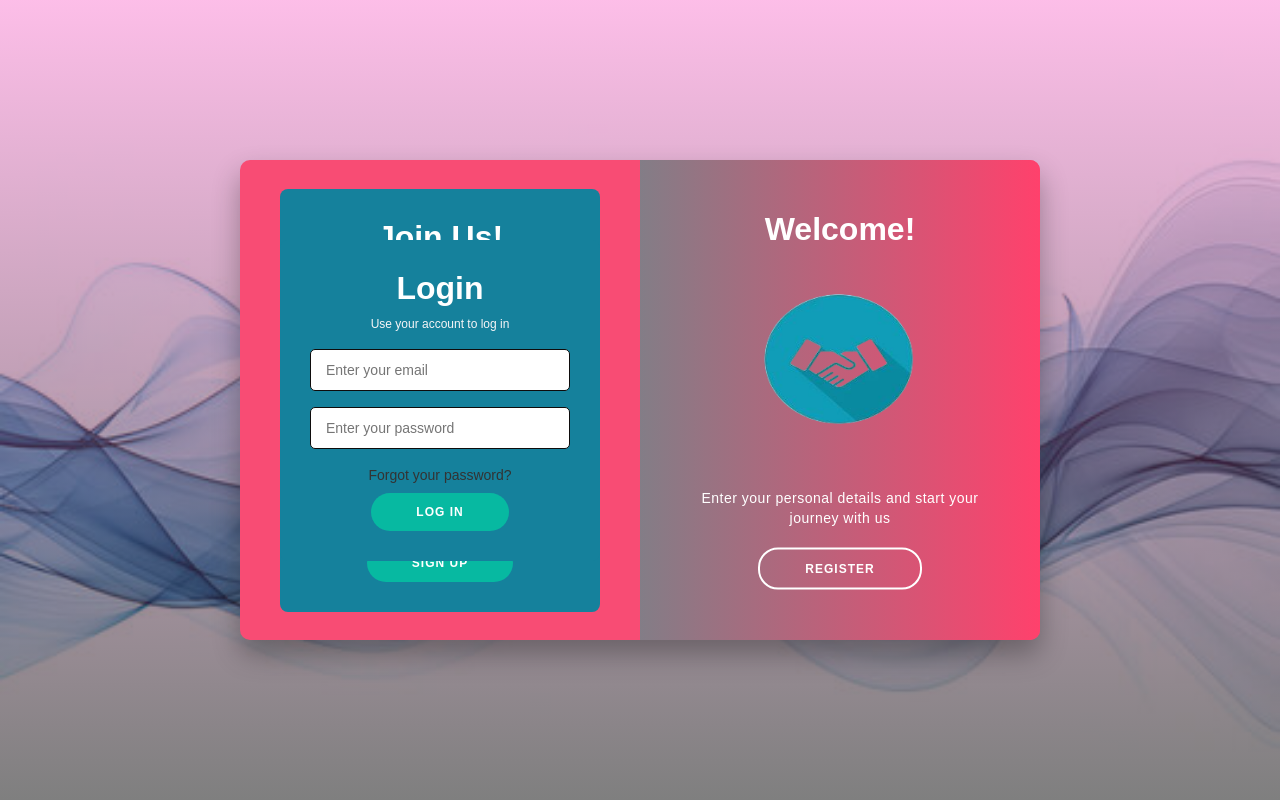
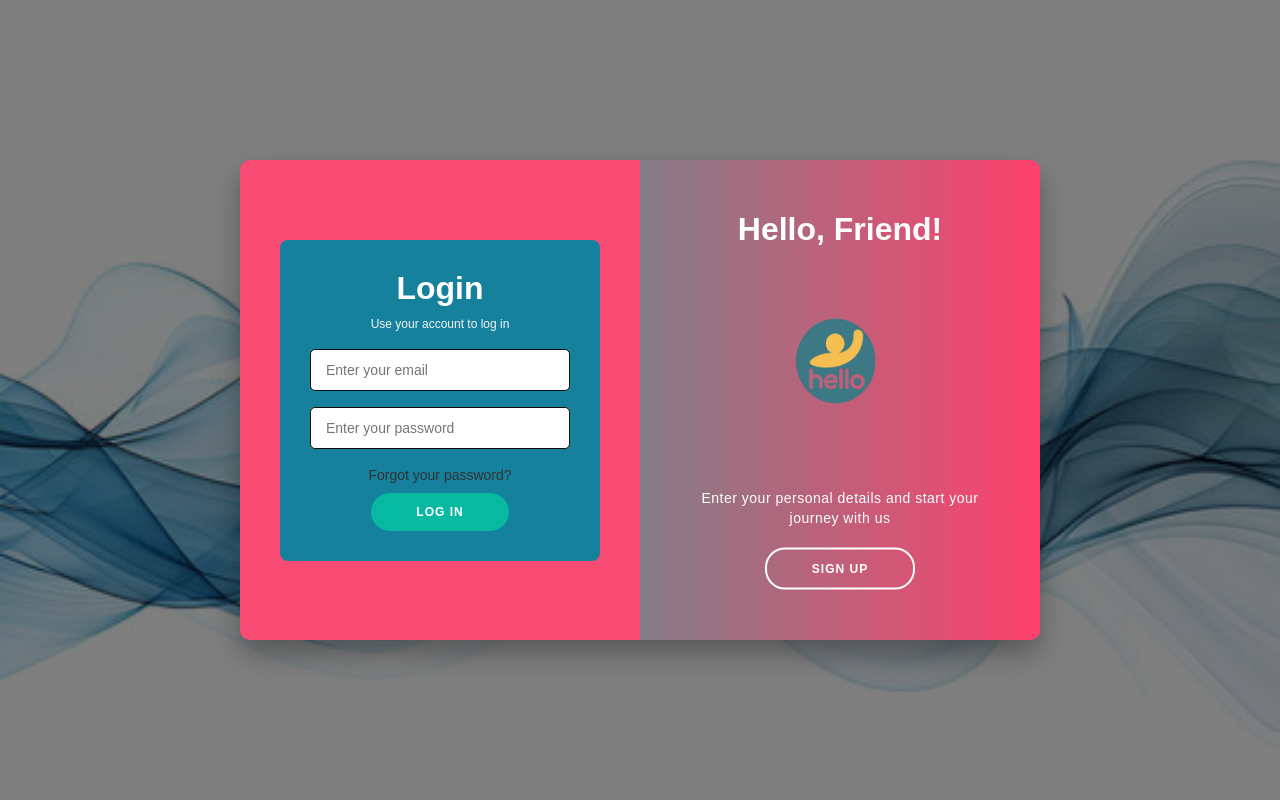
Before and after one commit to Jenifer0415/09292025-PHP-LOGIN, a PHP site: page /login.html in a window 1280 px wide. Run offline with PHP 8.4, Linux system fonts and the light colour scheme.

Commit message:
A folder for php log in page.

```diff
--- a/login.css
+++ b/login.css
@@ -11,16 +11,18 @@ body {
     justify-content: center;
     align-items: center;
     height: 100vh;
-     background:
-    linear-gradient(rgba(250, 125, 209, 0.5), rgba(0, 0, 0, 0.5)),
-    url("images/bg1.jpg") no-repeat center center fixed;
-     background-size: cover;
+    background:
+        linear-gradient(rgba(0, 0, 0, 0.5), rgba(0, 0, 0, 0.5)),
+        url("images/bg1.jpg") no-repeat center center fixed;
+    background-size: cover;
 }
 
+
+/* Headings & text */
 h1 {
     font-weight: bold;
     margin-bottom: 10px;
-    color:#fff;
+    color: #fff;
 }
 
 
@@ -49,7 +51,7 @@ a {
 }
 
 
-
+/* Buttons */
 button {
     border-radius: 20px;
     border: none;
@@ -87,8 +89,9 @@ button.ghost {
 }
 
 
+/* Main container */
 .container {
-    background-color:#f84c74;
+    background-color: #f84c74;
     border-radius: 10px;
     box-shadow: 0 14px 28px rgba(0,0,0,0.3);
     position: relative;
@@ -100,51 +103,48 @@ button.ghost {
 }
 
 
+/* Form containers */
 .form-container {
     position: absolute;
-    top: 50%;
-    transform: translateY(-50%);
-    width: 50%;
+    top: 0;
+    height: 100%;
     transition: all 0.6s ease-in-out;
+    display: flex;
     align-items: center;
     justify-content: center;
     flex-direction: column;
     padding: 40px;
+    width: 50%;
 }
 
+
+/* LOGIN (default visible) */
 .sign-in-container {
     left: 0;
-    height: 100%;
-    top: 0;
-    transform: none;
-    display: flex;
-    align-items: center;
-    justify-content: center;
+    z-index: 2;
+}
 
 
+.container.right-panel-active .sign-in-container {
+    transform: translateX(100%);
 }
 
-.container.right-panel-active .sign-in-container {
-    transform: translateX(0%, 50%);
-     opacity: 0;
-        z-index: 1;
-         animation: show 0.6s;
 
+/* REGISTER (hidden initially) */
+.sign-up-container {
+    left: 0;
+    opacity: 0;
+    z-index: 1;
 }
 
-.sign-up-container{
-    left:0;
-    height:100%;
-    display: flex;
-
-}
 
 .container.right-panel-active .sign-up-container {
-    transform: translateX(51%, 100% );
+    transform: translateX(100%);
     opacity: 1;
     z-index: 5;
     animation: show 0.6s;
 }
+
 
 @keyframes show {
     0%, 50% {
@@ -157,6 +157,8 @@ button.ghost {
     }
 }
 
+
+/* Form style */
 form {
     background-color: #15819c;
     border-radius: 8px;
@@ -187,6 +189,7 @@ input:focus {
 }
 
 
+/* Overlay */
 .overlay-container {
     position: absolute;
     top: 0;
@@ -195,12 +198,12 @@ input:focus {
     height: 100%;
     overflow: hidden;
     transition: transform 0.6s ease-in-out;
-    z-index: 100%;
+    z-index: 100;
 }
 
 
 .container.right-panel-active .overlay-container {
-    transform: translateX(0%);
+    transform: translateX(-100%);
 }
 
 
@@ -236,22 +239,30 @@ input:focus {
 
 
 .overlay-left {
-    transform: translate(20%, 50%);
+    transform: translateX(-20%);
 }
+
+
 .container.right-panel-active .overlay-left {
     transform: translateY(-50%);
 }
 
-.overlay-right{
-    right: 0%;
-}
-.container.right-panel-active .overlay-right {
-    transform: translate(0%);
+
+.overlay-right {
+    right: 0;
 }
 
+
+.container.right-panel-active .overlay-right {
+    transform: translateX(20%);
+}
+
+
+/* Social icons */
 .social-container {
     margin: 20px 0;
 }
+
 
 .social-container a {
     border: 1px solid #f3f7f8;
@@ -265,9 +276,11 @@ input:focus {
     transition: background 0.3s ease;
 }
 
+
 .social-container a:hover {
     background: rgba(255,255,255,0.2);
 }
+
 
 .social-container a img {
     width: 20px;
--- a/login.html
+++ b/login.html
@@ -12,26 +12,8 @@
   <div class="container" id="container">
 
 
-    <!-- Register Form -->
+    <!-- Sign In (Login) Form -->
     <div class="form-container sign-in-container">
-      <form action="#">
-        <h1>Join Us!</h1>
-        <div class="social-container">
-          <a href="#" class="social"><img src="images\fb.jpg" alt="Facebook"></a>
-          <a href="#" class="social"><img src="images\ins.PNG" alt="Google"></a>
-          <a href="#" class="social"><img src="images\in.JPG" alt="LinkedIn"></a>
-        </div>
-        <span>Use your email to sign up</span>
-        <input type="text" name="name" placeholder="Enter your name" required />
-        <input type="email" name="email" placeholder="Enter your email" required />
-        <input type="password" name="password" placeholder="Create Password" required />
-        <button type="submit">Sign Up</button>
-      </form>
-    </div>
-
-
-    <!-- Login Form -->
-    <div class="form-container sign-up-container">
       <form action="#">
         <h1>Login</h1>
         <span>Use your account to log in</span>
@@ -43,24 +25,42 @@
     </div>
 
 
+    <!-- Sign Up (Register) Form -->
+    <div class="form-container sign-up-container">
+      <form action="#">
+        <h1>Join Us!</h1>
+        <div class="social-container">
+          <a href="#" class="social"><img src="images/fb.jpg" alt="Facebook"></a>
+          <a href="#" class="social"><img src="images/ins.PNG" alt="Instagram"></a>
+          <a href="#" class="social"><img src="images/in.JPG" alt="LinkedIn"></a>
+        </div>
+        <span>Use your email to sign up</span>
+        <input type="text" name="name" placeholder="Enter your name" required />
+        <input type="email" name="email" placeholder="Enter your email" required />
+        <input type="password" name="password" placeholder="Create Password" required />
+        <button type="submit">Register</button>
+      </form>
+    </div>
+
+
     <!-- Overlay Panels -->
     <div class="overlay-container">
       <div class="overlay">
 
         <!-- Overlay Left -->
         <div class="overlay-panel overlay-left">
-          <h1>Hello!</h1>
-          <img src="images\h-Photoroom.png" alt="Hello" style="width:200px;  margin:20px 0;">
+          <h1>Welcome Back!</h1>
+          <img src="images/wlc-Photoroom.png" alt="Hello" style="width:200px; margin:20px 0;">
           <p>To keep connected with us please login with your personal info</p>
           <button class="ghost" id="signIn">Sign In</button>
         </div>
 
         <!-- Overlay Right -->
         <div class="overlay-panel overlay-right">
-          <h1>Welcome!</h1>
-          <img src="images\wlc-Photoroom.png" alt="Welcome" style="width:200px; height: 150px; margin:30px 0;">
+          <h1>Hello, Friend!</h1>
+          <img src="images/h-Photoroom.png" alt="Welcome" style="width:200px; height:150px; margin:30px 0;">
           <p>Enter your personal details and start your journey with us</p>
-          <button class="ghost" id="signUp">Register</button>
+          <button class="ghost" id="signUp">Sign Up</button>
         </div>
 
 
```
